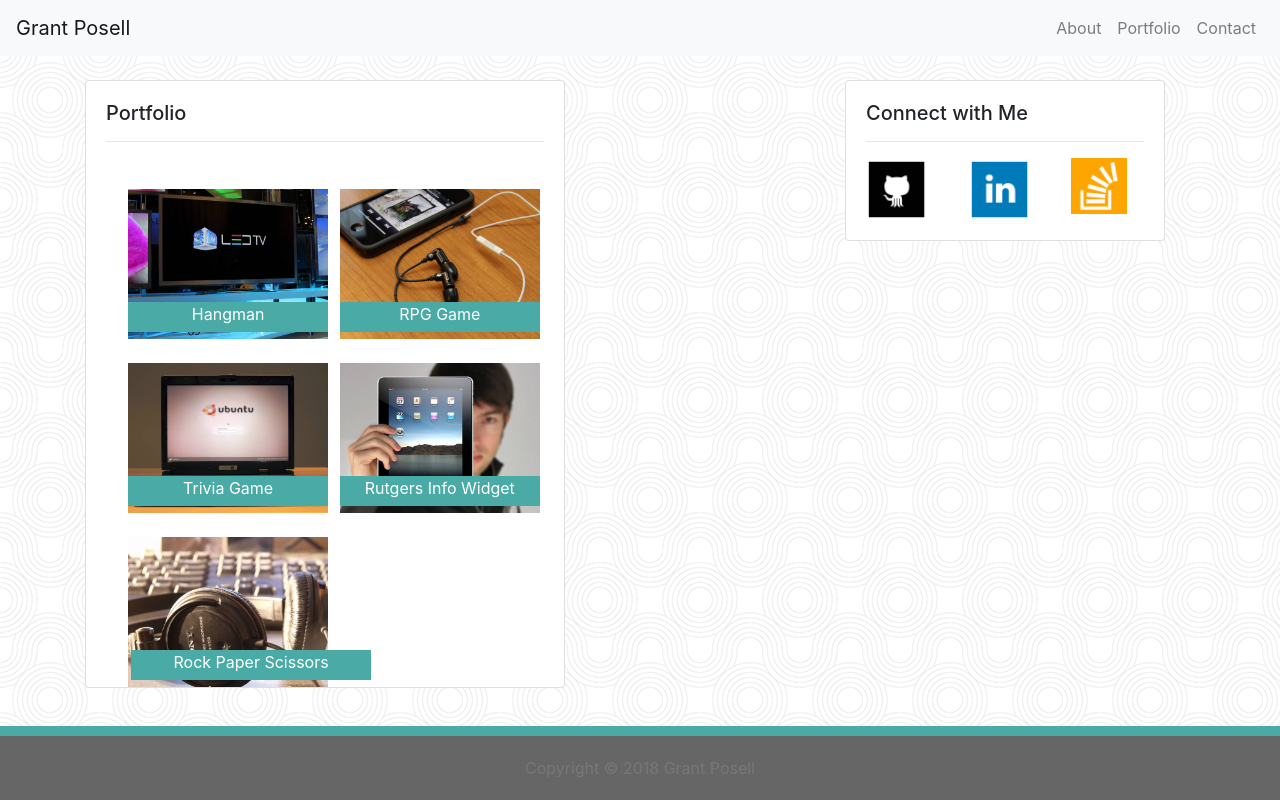
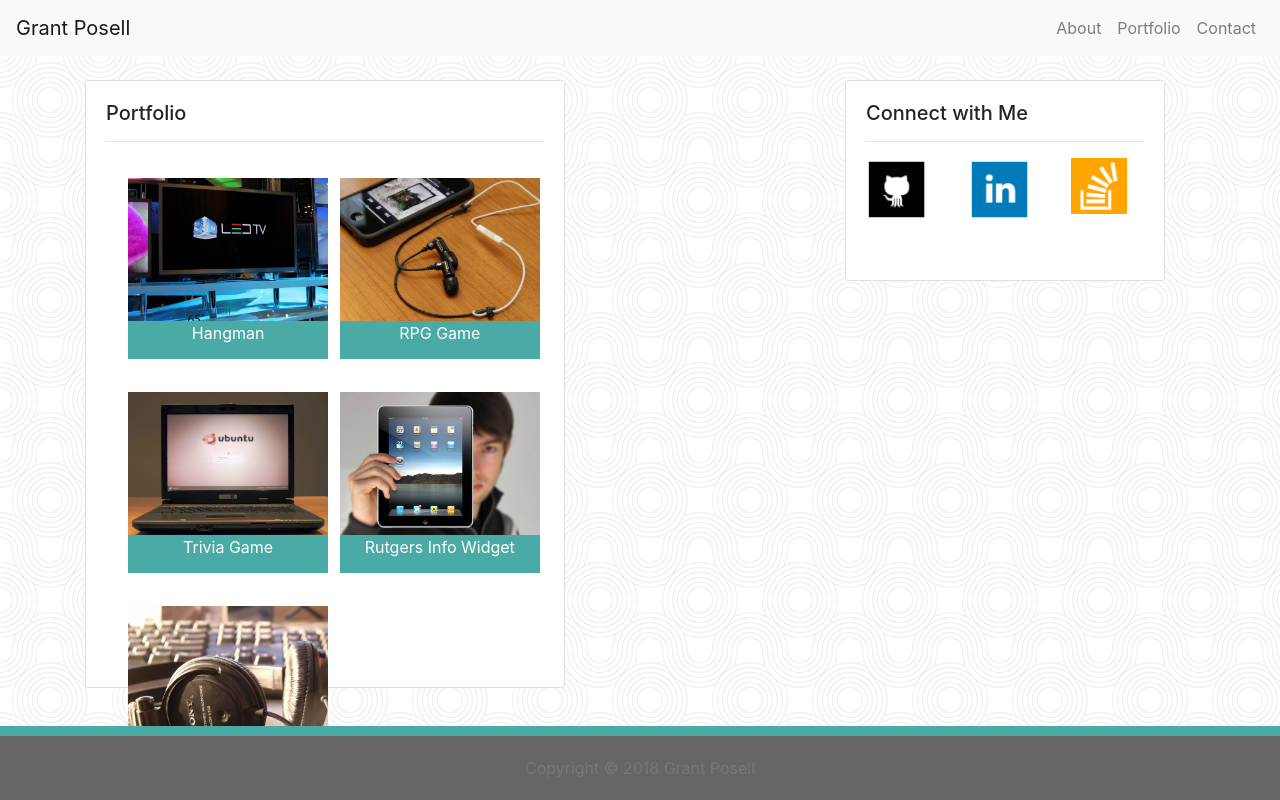
Before and after one commit to grantposell/Bootstrap-Portfolio, a plain HTML site: page portfolio.html in a window 1280 px wide. Drawn offline with nearby package versions, Linux system fonts and the light colour scheme.

Commit message:
Added margins to the portfolio pictures

```diff
--- a/assets/css/style.css
+++ b/assets/css/style.css
@@ -33,7 +33,12 @@ body{
     height: 20%;
     text-align: center;
 }
-
+.card-body{
+    margin: 0px;
+}
+.thumbnail{
+    margin-bottom: 40px;
+}
 
 /*formating for the footer*/
 footer{
--- a/portfolio.html
+++ b/portfolio.html
@@ -81,7 +81,7 @@
                     <br />
                     <div class="row">
                         <div class="col-md-1"></div>
-                        <div class="col-md-6">
+                        <div class="col-md-5">
                             <div class="thumbnail">
                                 <img src="./assets/images/headphone.jpg" alt="rock" style="width:200px" id="rock">
                                 <div class="caption"><p>Rock Paper Scissors</p></div>
```
Also changed, not shown: 1 other file.
